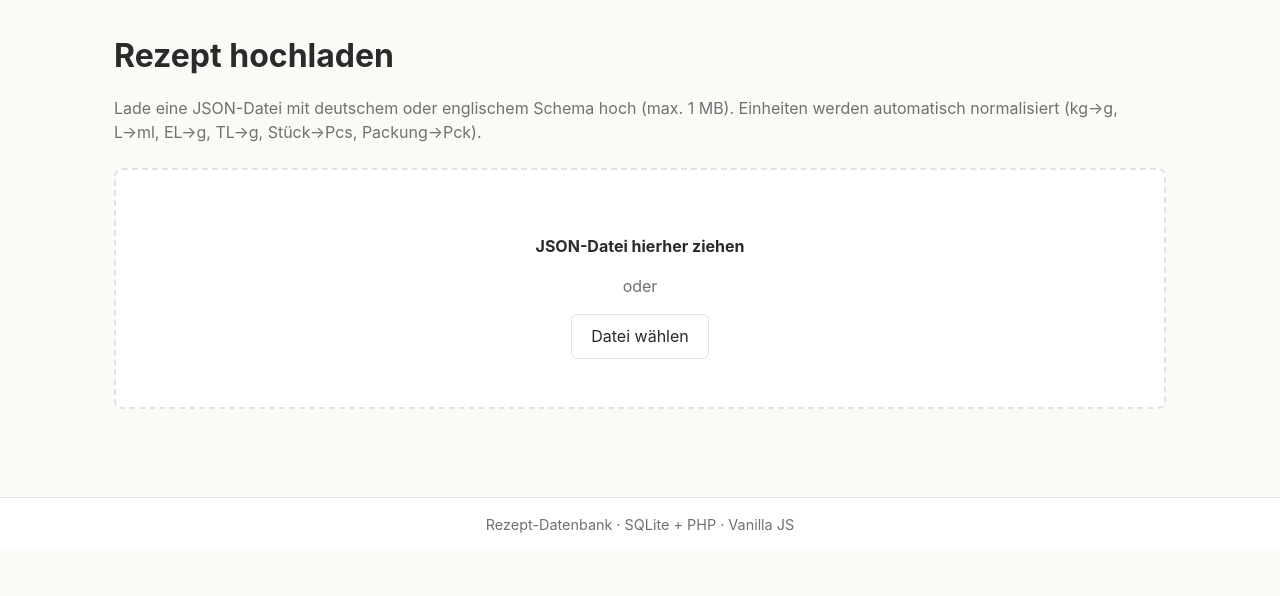
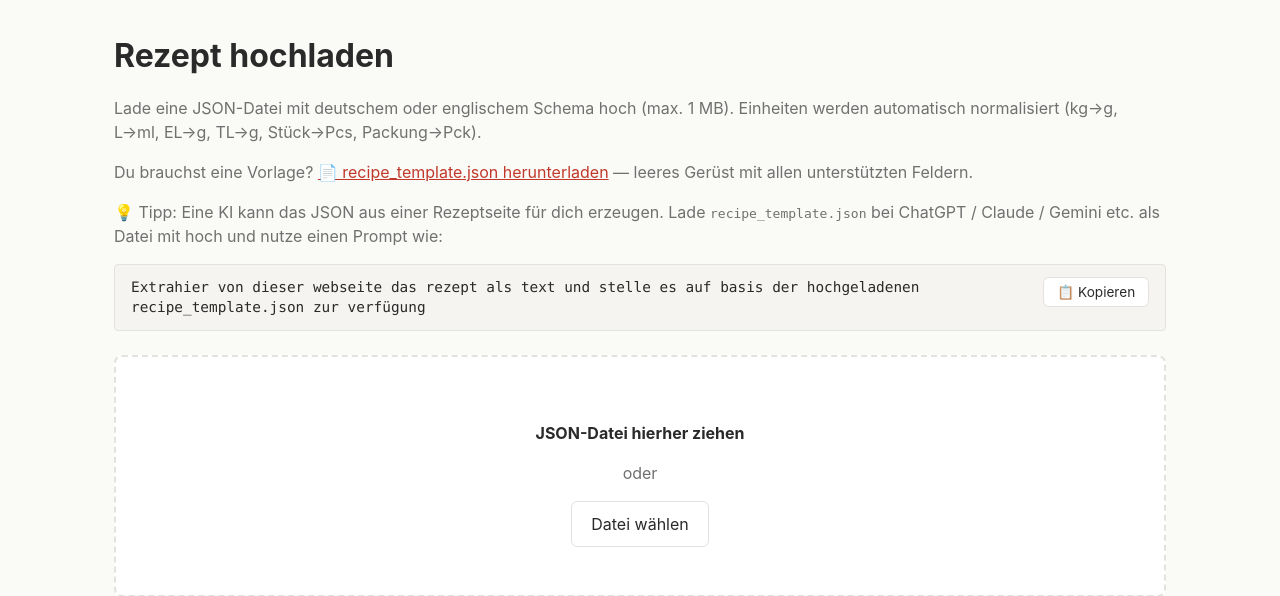
Before and after one commit to achim0x/event-receipt, a PHP site: page /upload in a window 1280 px wide. Shown: the part 67-663 px from the top of the page. Before the commit the page ends 600 px from the top, so only its background shows below. Run offline with PHP 8.4, Linux system fonts and the light colour scheme.

Commit message:
Add template download link and AI prompt hint to upload page
The upload page now surfaces two onboarding aids: a direct download
link to recipe_template.json (so new users have a starting point with
all supported fields) and a copy-to-clipboard example prompt for
extracting recipe JSON from web pages with an LLM. Both are
base-relative so they work in subdirectory deployments.

Co-Authored-By: Claude Opus 4.7 (1M context) <noreply@anthropic.com>

```diff
--- a/assets/style.css
+++ b/assets/style.css
@@ -236,6 +236,29 @@ textarea#editor {
     resize: vertical;
 }
 
+.prompt-box {
+    display: flex;
+    gap: 0.75rem;
+    align-items: flex-start;
+    background: #f5f4f0;
+    padding: 0.75rem 1rem;
+    border-radius: 4px;
+    margin: 0.5rem 0 1.5rem;
+    border: 1px solid var(--border);
+}
+.prompt-box code {
+    flex: 1;
+    font-family: ui-monospace, "SFMono-Regular", Menlo, Consolas, monospace;
+    font-size: 0.9rem;
+    line-height: 1.45;
+    white-space: pre-wrap;
+    word-break: break-word;
+    user-select: all;
+}
+.prompt-box .btn {
+    flex-shrink: 0;
+}
+
 .dropzone {
     border: 2px dashed var(--border);
     border-radius: 8px;
--- a/assets/views/upload.js
+++ b/assets/views/upload.js
@@ -21,6 +21,12 @@ export function renderUpload(root) {
         <section>
             <h1>Rezept hochladen</h1>
             <p class="muted">Lade eine JSON-Datei mit deutschem oder englischem Schema hoch (max. 1 MB). Einheiten werden automatisch normalisiert (kg→g, L→ml, EL→g, TL→g, Stück→Pcs, Packung→Pck).</p>
+            <p class="muted">Du brauchst eine Vorlage? <a href="recipe_template.json" download>📄 recipe_template.json herunterladen</a> — leeres Gerüst mit allen unterstützten Feldern.</p>
+            <p class="muted">💡 Tipp: Eine KI kann das JSON aus einer Rezeptseite für dich erzeugen. Lade <code>recipe_template.json</code> bei ChatGPT / Claude / Gemini etc. als Datei mit hoch und nutze einen Prompt wie:</p>
+            <div class="prompt-box">
+                <code id="ai-prompt-text">Extrahier von dieser webseite das rezept als text und stelle es auf basis der hochgeladenen recipe_template.json zur verfügung</code>
+                <button type="button" class="btn small" id="copy-prompt">📋 Kopieren</button>
+            </div>
 
             <div id="dropzone" class="dropzone">
                 <p><strong>JSON-Datei hierher ziehen</strong></p>
@@ -40,6 +46,19 @@ export function renderUpload(root) {
     const fileInput = root.querySelector('#file-input');
     const preview = root.querySelector('#preview');
     const status = root.querySelector('#status');
+    const copyPromptBtn = root.querySelector('#copy-prompt');
+
+    copyPromptBtn.addEventListener('click', async () => {
+        const text = root.querySelector('#ai-prompt-text').textContent;
+        try {
+            await navigator.clipboard.writeText(text);
+            const original = copyPromptBtn.textContent;
+            copyPromptBtn.textContent = '✓ Kopiert';
+            setTimeout(() => { copyPromptBtn.textContent = original; }, 1500);
+        } catch {
+            alert('Kopieren fehlgeschlagen — bitte manuell auswählen.');
+        }
+    });
 
     let currentFile = null;
     let currentPreviewObj = null;
```
Also changed, not shown: DEVELOPER.md (+11 -2 lines).
